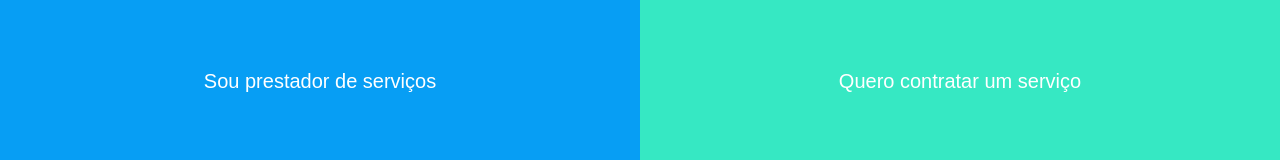
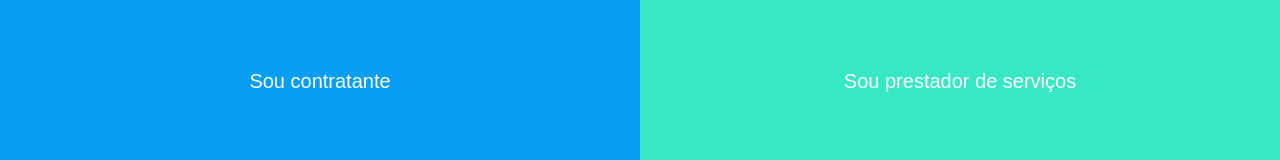
Before and after one commit to GuiCoelho-S/ProjetodaFacul, a plain HTML site: page index.html in a window 1280 px wide. Shown: the part 593-753 px from the top of the page. Drawn offline with Linux system fonts and the light colour scheme.

Commit message:
Mudança nos títulos

```diff
--- a/index.html
+++ b/index.html
@@ -21,7 +21,7 @@
             <div>
             <a href="pages/contratante.html"><img src="img/chefe.png"></a>
             </div>
-            <p>Sou prestador de serviços</p>
+            <p>Sou contratante</p>
 
 
         </section>
@@ -29,7 +29,7 @@
             <div>
                 <a href="pages/funcionario.html"><img src="img/funcionario.png"></a>
                 </div>
-            <p>Quero contratar um serviço</p>
+            <p>Sou prestador de serviços</p>
 
         </section>
     </main>
```
